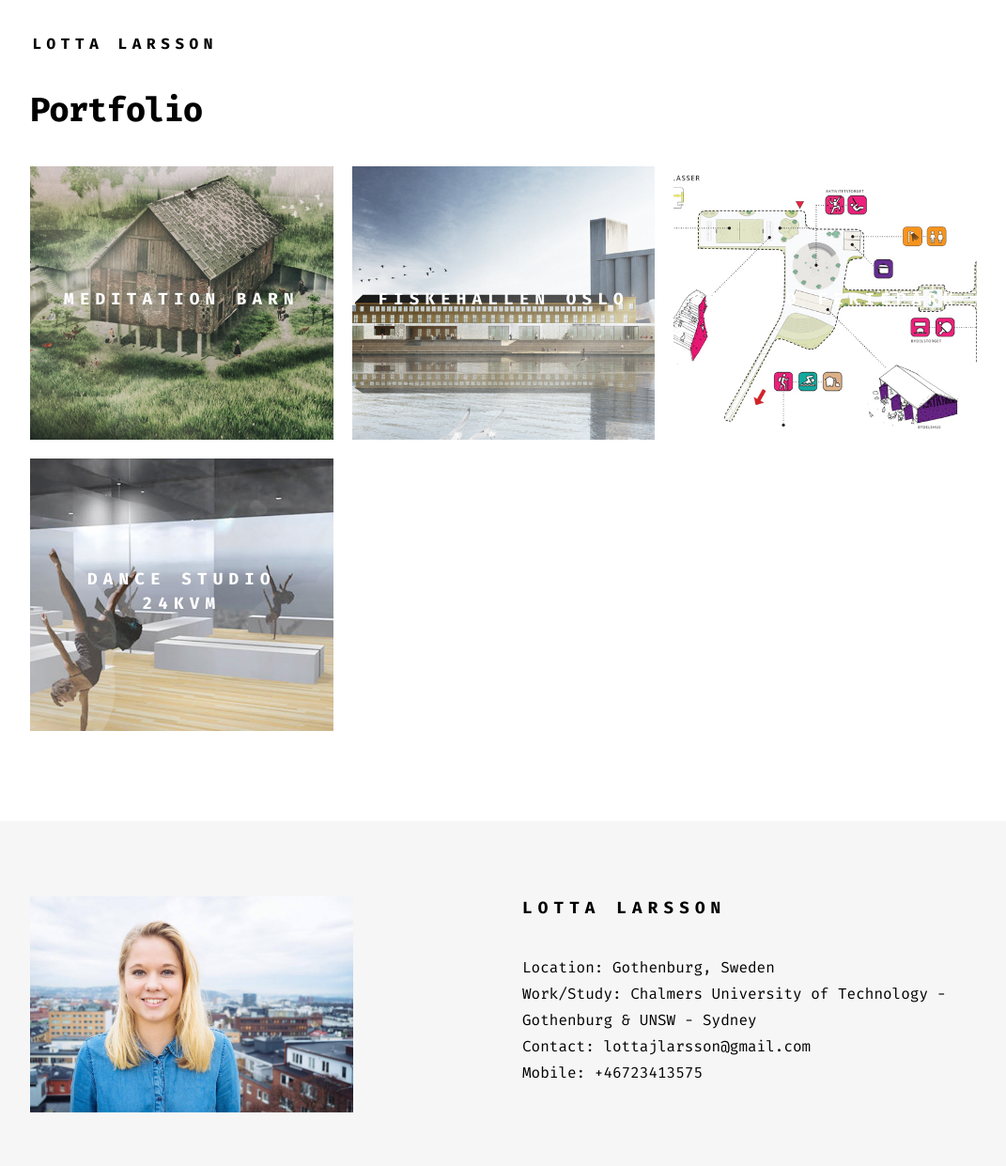
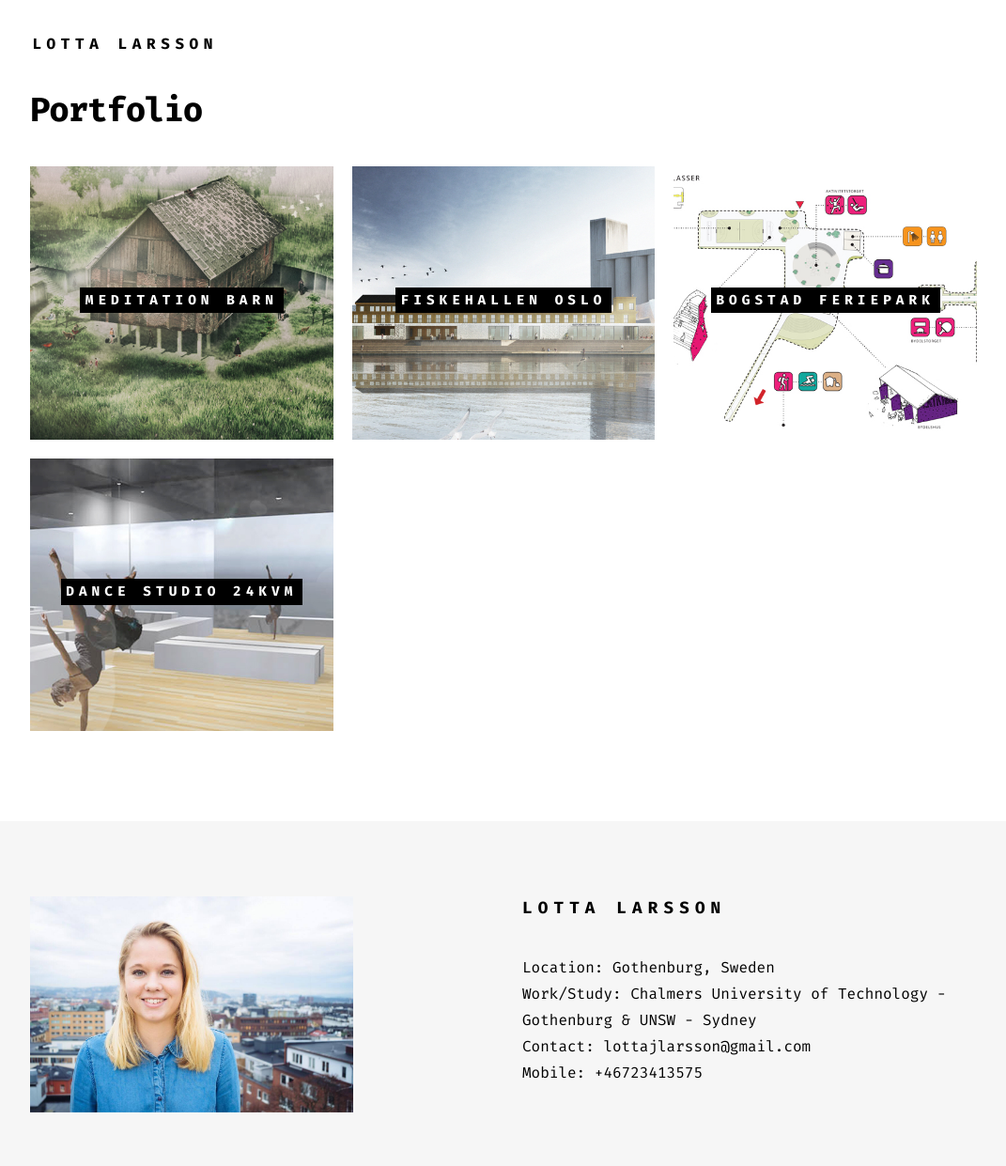
Before and after one commit to lottalarsson/lottalarsson.github.io, a Jekyll site: the page built from index.html, in a window 1280 px wide. Shown: the whole page at 94% size, without its empty margins (104-1175 px from the left). Built offline with Jekyll 4.4.1, drawn with Linux system fonts in a browser that asks for light colours; nearby versions of some CDN libraries.

Commit message:
Black banner behind tile text.

```diff
--- a/css/phantom.css
+++ b/css/phantom.css
@@ -2721,6 +2721,9 @@
 
 				.tiles article > a h2 {
 					margin: 0;
+					padding: 0.2em 0.4em;
+					background: black;
+					font-size: 0.9em;
 				}
 
 				.tiles article > a .content {
@@ -2775,8 +2778,8 @@
 			}
 
 				body:not(.is-touch) .tiles article:hover > .image:before {
-					background-color: #333333;
-					opacity: 0.35;
+					background-color: black;
+					opacity: 1;
 				}
 
 				body:not(.is-touch) .tiles article:hover > .image:after {
```
